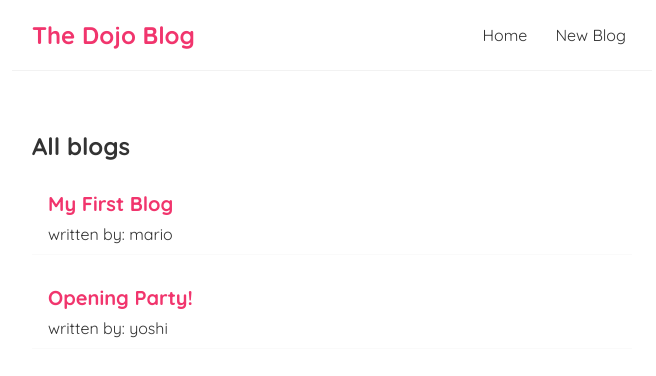
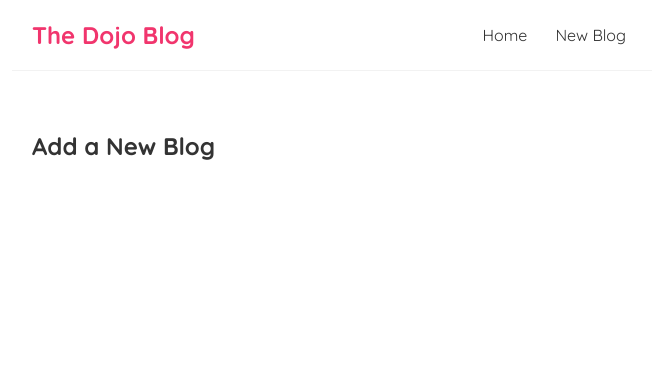
Before and after one commit to kennydageek/dojo-blog, a React (Create React App) app: page /create in a window 1280 px wide. Shown: the top 376 px of the page, without its empty margins (308-964 px from the left). Built offline with nearby package versions, Linux system fonts and the light colour scheme; data requests are answered from the project's data file.

Commit message:
The react router and exact matches

```diff
--- a/package.json
+++ b/package.json
@@ -8,6 +8,7 @@
     "@testing-library/user-event": "^13.5.0",
     "react": "^18.2.0",
     "react-dom": "^18.2.0",
+    "react-router-dom": "^5.3.4",
     "react-scripts": "5.0.1",
     "web-vitals": "^2.1.4"
   },
--- a/src/App.js
+++ b/src/App.js
@@ -1,14 +1,26 @@
 import Home from './Home';
 import Navbar from './Navbar';
+import { BrowserRouter as Router, Route, Switch } from 'react-router-dom';
+import Create from './Create';
 
 function App() {
   return (
-    <div className="App">
-      <Navbar />
-      <div className="content">
-        <Home />
+    <Router>
+      <div className="App">
+        <Navbar />
+        <div className="content">
+          <Switch>
+            <Route exact path="/">
+              <Home />
+            </Route>
+
+            <Route exact path="/create">
+              <Create />
+            </Route>
+          </Switch>
+        </div>
       </div>
-    </div>
+    </Router>
   );
 }
 
--- /dev/null
+++ b/src/Create.js
@@ -0,0 +1,9 @@
+const Create = () => {
+  return (
+    <div className="create">
+      <h2>Add a New Blog</h2>
+    </div>
+  );
+};
+
+export default Create;
```
Also changed, not shown: 1 other file (tests, documents, lock files or other folders).
